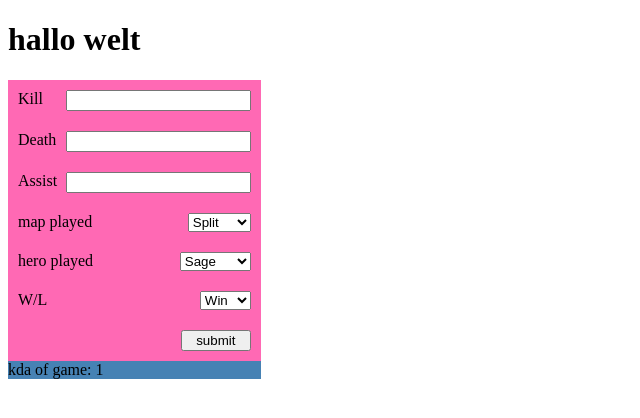
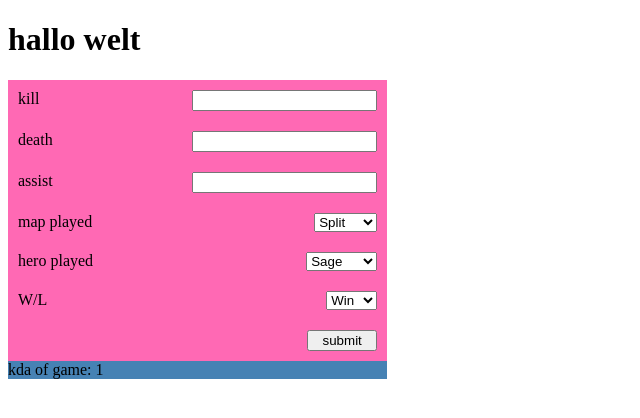
Before and after one commit to maxilukowski/valorant-app, a React (Create React App) app: page / in a window 1280 px wide. Shown: the top 418 px of the page, without its empty margins (0-640 px from the left). Built offline with nearby package versions, Linux system fonts and the light colour scheme.

Commit message:
map kda inputs over array

```diff
--- a/src/components/DisplayStats.js
+++ b/src/components/DisplayStats.js
@@ -7,7 +7,7 @@ export default ({ kda }) => {
 
 const Container = styled.div`
   background: steelblue;
-  width: 20%;
+  width: 30%;
   display: flex;
   flex-direction: column;
   justify-content: space-between;
--- a/src/components/KDAForm/InsertKda.js
+++ b/src/components/KDAForm/InsertKda.js
@@ -1,38 +1,27 @@
 import React from 'react'
 import styled from 'styled-components'
 
-const KDA = ['Kill', 'Death', 'Assist']
+const KDA = ['kill', 'death', 'assist']
 
 export default ({ updateData }) => {
   return (
-    <Wrapper>
-      {/* @TODO 1 MUST: automate codevia map over array instead of hardcoded input fields. */}
-      <StyledLabel>
-        Kill
-        <input
-          type='number'
-          onChange={(event) => updateData('kill', event.target.value)}
-        ></input>
-      </StyledLabel>
-      <StyledLabel>
-        Death
-        <input
-          type='number'
-          onChange={(event) => updateData('death', event.target.value)}
-        ></input>
-      </StyledLabel>
-      <StyledLabel>
-        Assist
-        <input
-          type='number'
-          onChange={(event) => updateData('assist', event.target.value)}
-        ></input>
-      </StyledLabel>
-    </Wrapper>
+    <Container>
+      {KDA.map((value) => {
+        return (
+          <StyledLabel key={value}>
+            {value}
+            <input
+              type='number'
+              onChange={(event) => updateData(value, event.target.value)}
+            ></input>
+          </StyledLabel>
+        )
+      })}
+    </Container>
   )
 }
 
-const Wrapper = styled.div`
+const Container = styled.div`
   display: flex;
   flex-direction: column;
   justify-content: space-between;
--- a/src/components/KDAForm/KdaForm.js
+++ b/src/components/KDAForm/KdaForm.js
@@ -35,7 +35,7 @@ export default ({ onSubmit }) => {
 }
 
 const StyledForm = styled.form`
-  width: 20%;
+  width: 30%;
   display: flex;
   flex-direction: column;
   background: hotpink;
```
